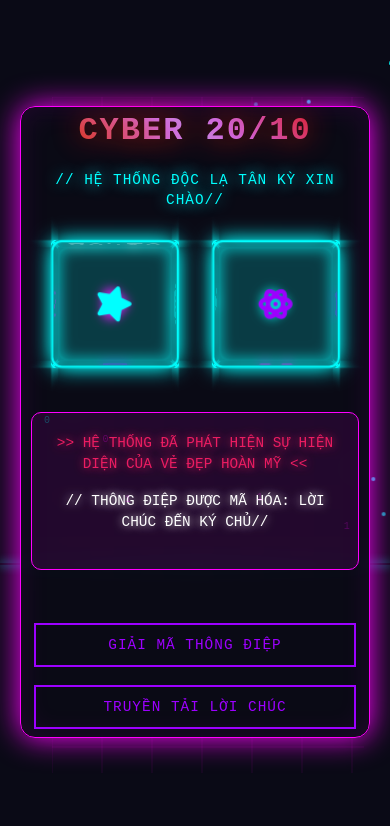
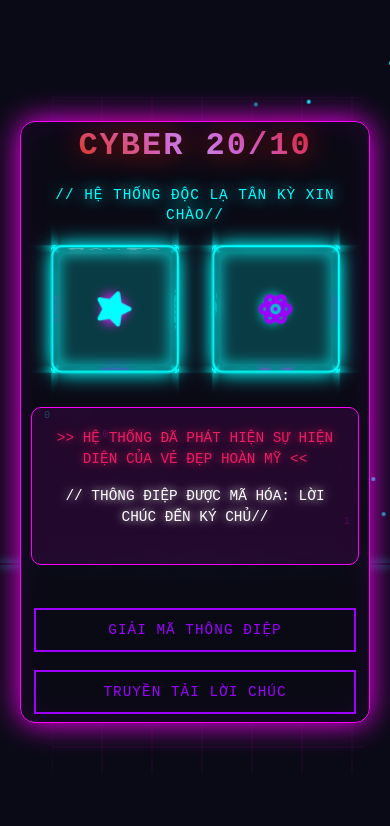
Before and after one commit to tcn01/20_10, a plain HTML site: page index.html in a window 390 px wide. Drawn offline with Linux system fonts and the light colour scheme.

Commit message:
Update index.html

```diff
--- a/index.html
+++ b/index.html
@@ -384,7 +384,7 @@
 
         @media (max-width: 480px) {
             .container {
-                gap: 25px;
+                gap: 15px;
                 padding: 5px 10px;
             }
 
```
